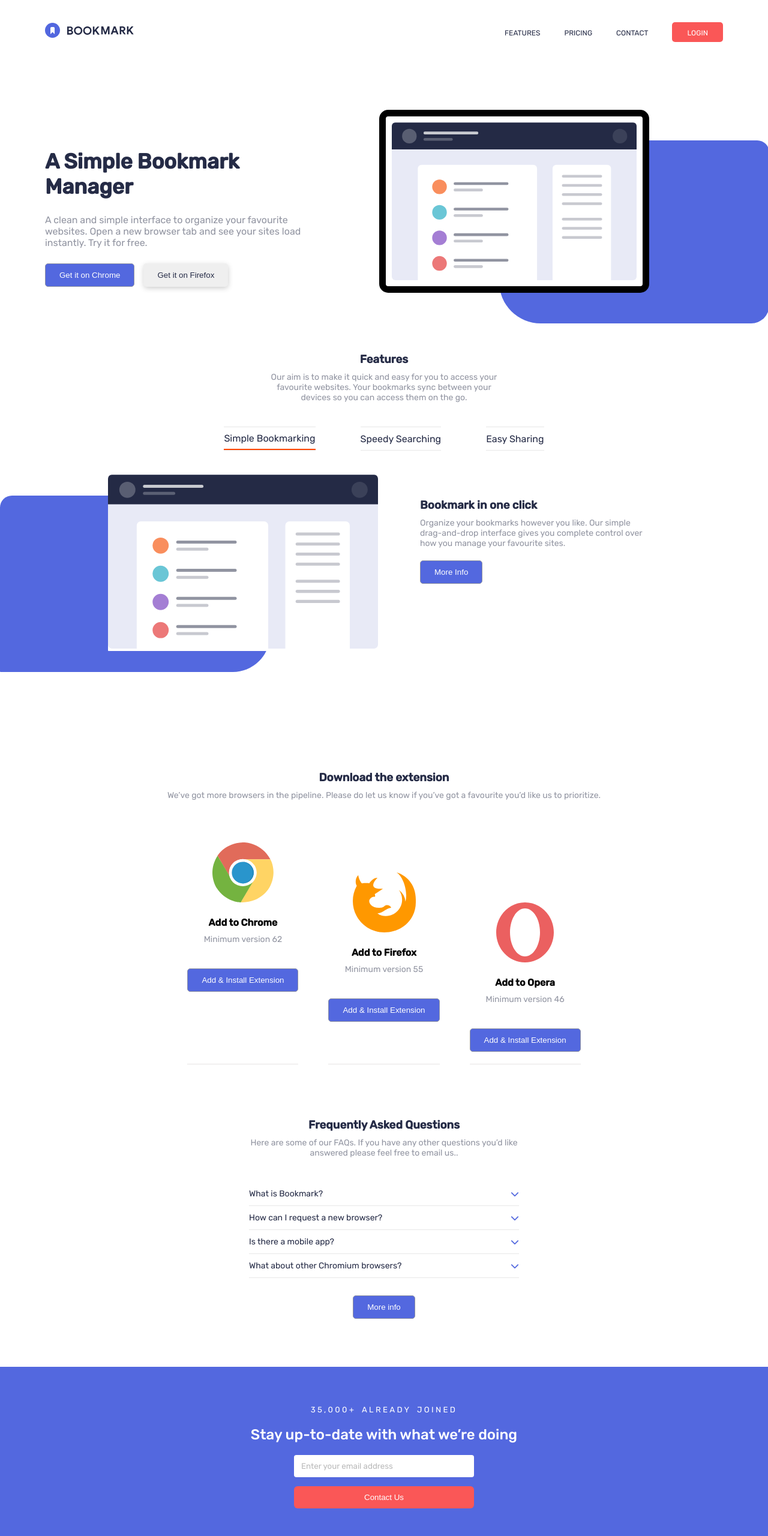
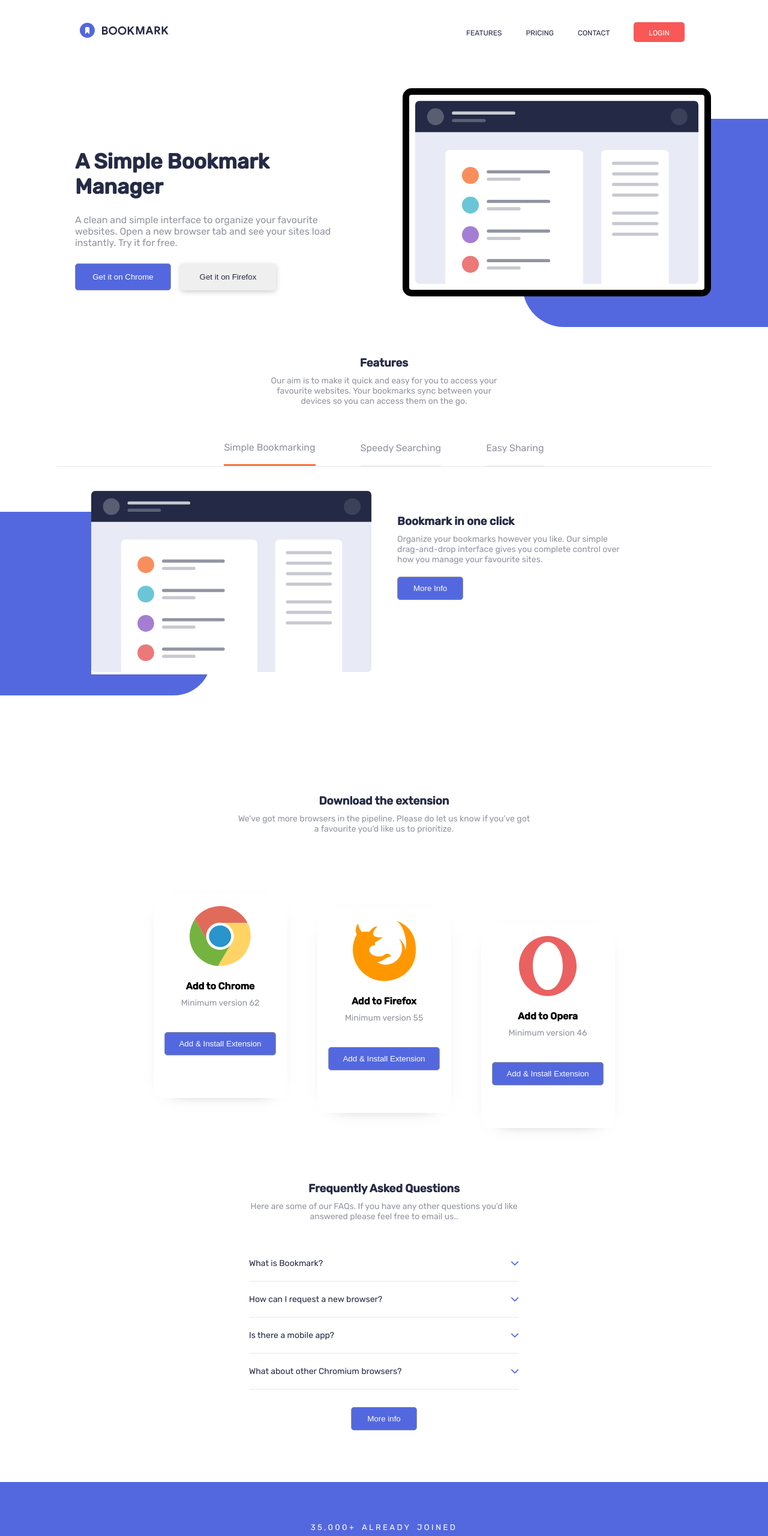
Before and after one commit to nardos322/bookmark, a website with bundled scripts: page index.html in a window 1280 px wide. Shown: the top 2560 px of the page at 60% size. Built offline with nearby package versions, Linux system fonts and the light colour scheme; a web font is replaced by a local one.

Commit message:
fix styles views 1440

```diff
--- a/index.html
+++ b/index.html
@@ -55,7 +55,7 @@
         <a href="#">Contact</a>
       </li>
       <li class="tabs">
-        <a class="login" href="#">Login</a>
+        <a class="login" href="">Login</a>
       </li>
       <li class="tabs social-media">
         <a href="#"><i class="fa-brands fa-square-facebook fa-2xl"></i></a>
@@ -74,7 +74,7 @@
           <p> A clean and simple interface to organize your favourite websites. Open a new
             browser tab and see your sites load instantly. Try it for free.</p>
           <div class="btns-container">
-            <button class="btn-chrome btn">Get it on Chrome</button>
+            <button class="btn-chrome btn"> <a href="">Get it on Chrome</a></button>
             <button class="btn-firefox btn">Get it on Firefox</button>
           </div>
         </div>
@@ -97,7 +97,7 @@
               <h3>Bookmark in one click</h3>
               <p> Organize your bookmarks however you like. Our simple drag-and-drop interface
                 gives you complete control over how you manage your favourite sites.</p>
-              <button class="btn-chrome btn">More Info</button>
+              <button class="btn-chrome btn"><a href="">More Info</a></button>
             </div>
           </article>
           <article class="tab2 text">
@@ -108,7 +108,7 @@
               <h3>Intelligent search</h3>
               <p>Our powerful search feature will help you find saved sites in no time at all.
                 No need to trawl through all of your bookmarks.</p>
-              <button class="btn-chrome btn">More Info</button>
+              <button class="btn-chrome btn"><a href="">More Info</a></button>
             </div>
           </article>
           <article class="tab3 text">
@@ -119,7 +119,7 @@
               <h3>Share your bookmarks</h3>
               <p>Easily share your bookmarks and collections with others. Create a shareable
                 link that you can send at the click of a button.</p>
-              <button class="btn-chrome btn">More Info</button>
+              <button class="btn-chrome btn"><a href="">More Info</a></button>
             </div>
           </article>
         </article>
@@ -136,19 +136,19 @@
         <img src="./src/images/logo-chrome.svg" alt="">
         <h4>Add to Chrome</h4>
         <p>Minimum version 62</p>
-        <button class="btn btn-chrome">Add & Install Extension</button>
+        <button class="btn btn-chrome"><a href="">Add & Install Extension</a></button>
       </div>
       <div class="card">
         <img src="./src/images/logo-firefox.svg" alt="">
         <h4>Add to Firefox</h4>
         <p>Minimum version 55</p>
-        <button class="btn btn-chrome">Add & Install Extension</button>
+        <button class="btn btn-chrome"><a href="">Add & Install Extension</a></button>
       </div>
       <div class="card">
         <img src="./src/images/logo-opera.svg" alt="">
         <h4>Add to Opera</h4>
         <p>Minimum version 46</p>
-        <button class="btn btn-chrome">Add & Install Extension</button>
+        <button class="btn btn-chrome"><a href="">Add & Install Extension</a></button>
       </div>
     </section >
     <section class="questions-container">
@@ -163,7 +163,7 @@
         <div class="tabs questions">How can I request a new browser?<i class="fa-solid fa-chevron-up"></i><i class="fa-solid fa-chevron-down"></i></div>
         <div class="tabs questions">Is there a mobile app?<i class="fa-solid fa-chevron-up"></i><i class="fa-solid fa-chevron-down"></i></div>
         <div class="tabs questions">What about other Chromium browsers?<i class="fa-solid fa-chevron-up"></i><i class="fa-solid fa-chevron-down"></i></div>
-        <button class="btn-chrome btn">More info</button>
+        <button class="btn-chrome btn"><a href="">More info</a></button>
       </div>
     </section>
     <section class="contact">
@@ -171,7 +171,7 @@
       <h1>Stay up-to-date with what we’re doing</h1>
       <form action="#" id="form-email">
         <input type="email" name="email" id="email" placeholder="Enter your email address">
-        <button id="btn"type="submit">Contact Us</button>
+        <button id="btn"type="submit"><p>Contact Us</p></button>
       </form>
     </section>
   </main>
--- a/src/css/style.css
+++ b/src/css/style.css
@@ -11,16 +11,21 @@
     box-sizing: border-box;
 }
 
+a{
+    text-decoration: none;
+    color: #FFF;
+}
 body {
-    display: flex;
-    flex-direction: column;
-    align-items: center;
+
     font-family: 'Rubik', sans-serif;
     padding: 38px 0px 0px;
+    max-width: 530px;
+    margin: 0 auto;
 }
 
 .hero {
     width: 100%;
+
     padding: 0 25px;
 
 }
@@ -34,6 +39,7 @@ body {
     display: flex;
     justify-content: space-between;
     position: relative;
+    max-width: 530px;
 }
 
 .nav-list {
@@ -152,6 +158,7 @@ body {
     border-radius: 5px;
     border: var(--Grayish-Blue) 1px solid;
     font-weight: 500;
+    cursor: pointer;
 
 
 }
@@ -199,6 +206,15 @@ body {
     flex-direction: column;
 }
 
+.features-and-tabs .tabs-container>.tabs {
+    color: var(--Grayish-Blue);
+}
+
+.tabs-container>.tabs:hover {
+    color: var(--Soft-Red);
+    opacity: 0.6;
+}
+
 .tab-info-container {
     text-align: center;
     position: relative;
@@ -215,7 +231,7 @@ body {
     display: flex;
     justify-content: center;
     align-items: center;
-    height: 40px;
+    height: 50px;
     border-top: 1px solid rgb(196 196 196 / 40%);
     border-bottom: 1px solid rgb(196 196 196 / 40%);
     font-weight: 400;
@@ -276,17 +292,28 @@ body {
     margin-top: 20px;
 }
 
+.downloads {
+    display: flex;
+    flex-direction: column;
+    align-items: center;
+    margin-top: 50px;
+}
 
 .download-extension {
     margin-bottom: 50px;
+}
+
+.download-extension p {
+    padding: 0 40px;
 }
 
 .card {
 
     padding: 20px 0;
     text-align: center;
-    border-bottom: 1px solid rgb(221 218 218 / 72%);
+    box-shadow: 0px 8px 31px -30px;
     margin-bottom: 50px;
+    width: 223px;
 }
 
 .card h4 {
@@ -302,7 +329,7 @@ body {
 }
 
 .questions-container {
-    padding: 0 25px;
+    padding: 0 21px;
 }
 
 
@@ -341,7 +368,7 @@ body {
 }
 
 .questions-container .tabs-container button {
-    width: 104px;
+    width: 110px;
     align-self: center;
     margin-top: 29px;
 }
@@ -371,6 +398,7 @@ body {
     text-align: center;
     margin-bottom: 20px;
     font-weight: 500;
+    width: 360px;
 }
 
 .contact input {
@@ -464,67 +492,123 @@ footer .social-media {
 
 @media (min-width: 1024px) {
 
-    .hero {
-        padding: 0 75px;
+    body {
+
+
+        max-width: 1440px;
+        margin: 0 auto;
     }
 
+    .hero {
+        padding: 0 133px;
+    }
+
+
+    .nav-bar {
+        max-width: none;
+    }
     .menu-burger-container {
         display: none;
     }
 
-    .nav-list-desktop{
+    .nav-list-desktop {
         display: flex;
         list-style: none;
         align-items: center;
         height: 30px;
         gap: 40px;
+        min-width: 370px;
 
     }
 
-    .nav-list-desktop a{
+
+    .nav-list-desktop a {
         text-decoration: none;
         color: var(--Very-Dark-Blue);
         font-size: 12px;
         text-transform: uppercase;
     }
 
+    .nav-list-desktop a:hover {
+        color: var(--Soft-Red);
+    }
+
     .login-desktop {
         background-color: var(--Soft-Red);
         padding: 7px 25px;
         border-radius: 5px;
+        cursor: pointer;
     }
 
-    .login-desktop  a{
+    .login-desktop:hover {
+        background-color: white;
+        border: 2px solid var(--Soft-Red);
+        color: var(--Soft-Red);
+
+    }
+
+    .login-desktop a {
         color: #FFF;
     }
 
+    .login-desktop:hover > a {
+        color: var(--Soft-Red);
+        font-weight: 500;
+    }
 
+    .features-container .btn-chrome {
+        width: 160px;
+    }
+
+    .features-container .btn-firefox {
+        width: 160px;
+    }
+    .btn-chrome:hover {
+        background-color: #FFF;
+        border: 2px solid rgba(27, 27, 216, 0.76);
+    }
+
+    .btn-chrome:hover > a {
+        color: rgba(37, 37, 201, 0.753);
+        font-weight: 600;
+    }
+
+
+    .btn-firefox:hover {
+        background-color: #FFF;
+        border: 2px solid gray;
+        font-weight: 600;
+    }
+
+    .features-and-tabs {
+        padding: 0 75px;
+    }
     .introduction {
         max-width: 530px;
     }
 
     .img-intro-container {
-        max-width: 450px;
+        max-width: 514px;
         position: relative;
-        left: -8px;
         box-shadow: 200px 51px 0px var(--Soft-Blue);
 
     }
 
-    .features-container{
+    .features-container {
         display: grid;
         grid-template-columns: 1fr 1fr;
         padding: 0 20px;
 
     }
 
-    .features{
+    .features {
         grid-column-start: 1;
         grid-column-end: 3;
         width: 400px;
         margin: 0 auto;
         margin-top: 100px;
     }
+
     .tabs-container {
         grid-column-start: 1;
         grid-column-end: 3;
@@ -532,10 +616,13 @@ footer .social-media {
         justify-content: center;
         gap: 75px;
     }
+
     .img-intro-container {
         grid-column-start: 2;
         grid-column-end: 3;
+        justify-self: flex-end;
     }
+
     .introduction {
         grid-column-start: 1;
         grid-column-end: 2;
@@ -559,6 +646,16 @@ footer .social-media {
     .btns-container {
         justify-content: left;
         gap: 15px;
+        height: 45px;
+    }
+
+    .features-and-tabs .tabs-container {
+        border-bottom: 1px solid rgb(196 196 196 / 40%);
+    }
+
+    .tabs-container .tabs {
+        height: 60px;
+        border-top: none;
     }
 
     .tab-info-container {
@@ -571,11 +668,12 @@ footer .social-media {
 
     .tab-info-container .tab-info {
         max-width: 530px;
+        margin-left: 100px;
     }
 
     .text {
         display: flex;
-        gap: 200px;
+        gap: 0px;
         justify-content: space-around;
 
     }
@@ -585,9 +683,22 @@ footer .social-media {
         padding-top: 40px;
     }
 
-    .tab-info-container button {
+    .tab-info-container .tab-info .btn-chrome {
+        position: relative;
         display: block;
+        width: 110px;
+        z-index: 1;
+
     }
+
+
+    .tab-info-container .tab-info .btn-chrome:hover {
+        display: block;
+        z-index: 9999;
+
+
+    }
+
 
     /* .features h3, .downloads h3, .tab-info h3 {
         font-size: 23px;
@@ -606,41 +717,57 @@ footer .social-media {
     }
 
     .img-tab1-container {
-        max-width: 450px;
+        max-width: 514px;
         position: relative;
-        left: 130px;
-        box-shadow: -180px 35px 0px var(--Soft-Blue);
+        left: 57px;
+        box-shadow: -267px 35px 0px var(--Soft-Blue);
     }
 
 
     .downloads {
         display: flex;
+        flex-direction: row;
         flex-wrap: wrap;
         margin-top: 100px;
         justify-content: center;
         gap: 50px;
     }
 
-    .card:nth-child(3){
+    .card {
+        border-radius: 5%;
+        width: 223px;
+        height: 340px;
+        box-shadow: 0px 8px 31px -30px;
+    }
+
+    .card:nth-child(3) {
         margin-top: 50px;
     }
 
-    .card:nth-child(4){
+    .card:nth-child(4) {
         margin-top: 100px;
     }
+
     .download-extension {
         width: 100%;
         margin-bottom: 0;
         padding: 0 250px;
+    }
+    .download-extension p {
+        padding: 0px 143px;
     }
 
     .questions-container {
         padding: 0 25px;
         width: 500px;
         margin: 0 auto;
+        min-height: 460px;
+
+
+
     }
 
-    .questions-container .tabs-container{
+    .questions-container .tabs-container {
         gap: 0;
         flex-direction: column;
     }
@@ -652,24 +779,54 @@ footer .social-media {
 
     }
 
-    .questions-container  .tab-info h3{
+    .questions-container .tab-info h3 {
         text-align: center;
     }
 
-    .questions-container  .tab-info p {
+    .questions-container .tab-info p {
         padding-right: 0;
         text-align: center;
     }
 
-    .fa-solid{
-        cursor: pointer;;
+    .fa-solid {
+        cursor: pointer;
+        ;
+    }
+
+    #form-email {
+        display: flex;
+        gap: 20px;
+    }
+
+    .contact input {
+        width: 260px;
+    }
+
+    .contact button {
+        width: 105px;
+        cursor: pointer;
+    }
+
+    .error-icon {
+        right: 135px;
+        top: 11px;
+    }
+
+    .contact #btn:hover {
+        background-color: #FFF;
+        border: 2px solid orangered;
+    }
+
+    .contact #btn:hover > p {
+        color: var(--Soft-Red);
+        font-weight: 600;
     }
 
     footer {
         display: flex;
         position: relative;
         height: 100%;
-        padding: 0 60px;
+        padding: 0 105px;
     }
 
     footer ul {
@@ -682,6 +839,10 @@ footer .social-media {
     footer .social-media {
         margin-top: 0;
         position: absolute;
-        right: 60px;
+        right: 106px;
+    }
+
+    .nav-list-footer li a:hover {
+        color: var(--Soft-Red)
     }
 }
--- a/src/js/accordion.js
+++ b/src/js/accordion.js
@@ -40,7 +40,7 @@ export function accordion() {
                 arrowDown[i].style.display = 'block';
                 pAnswers[i].classList.toggle('answer-hide');
                 pAnswers[i].classList.toggle('answer-show');
-                questions[i].style.height = '40px';
+                questions[i].style.height = '60px';
                 questions[i].style.gap = '0';
                 questions[i].style.padding = '0';
             }
--- a/src/js/contact.js
+++ b/src/js/contact.js
@@ -8,9 +8,10 @@ const btn = document.querySelector('#btn');
 errorIcon.src = './src/images/icon-error.svg';
 errorMessage.textContent = "Whoops, make sure it's an email";
 form.style.textAlign = 'center';
-form.style.width = '306px';
+// form.style.width = '306px';
  form.style.position = 'relative';
 function addError() {
+
         email.insertAdjacentElement('afterend', errorIcon);
         errorIcon.classList.add('error-icon');
         form.insertAdjacentElement('afterbegin', errorContainer);
@@ -21,6 +22,8 @@ function addError() {
         errorMessage.classList.add('error-message');
         errorIcon.style.display = 'block';
         console.log('email invalido');
+
+
 }
 const removeError = () => {
     form.removeChild(errorContainer);
--- a/src/js/index.js
+++ b/src/js/index.js
@@ -2,6 +2,11 @@ import { burger } from "./menu.js";
 import { accordion } from "./accordion.js";
 import { tabs } from "./menuTabs.js";
 import { contactUs } from "./contact.js";
+
+const xhr = new XMLHttpRequest();
+
+console.log(xhr)
+
 burger();
 accordion();
 tabs();
```
Lines whose indentation alone changed are shown as unchanged.
